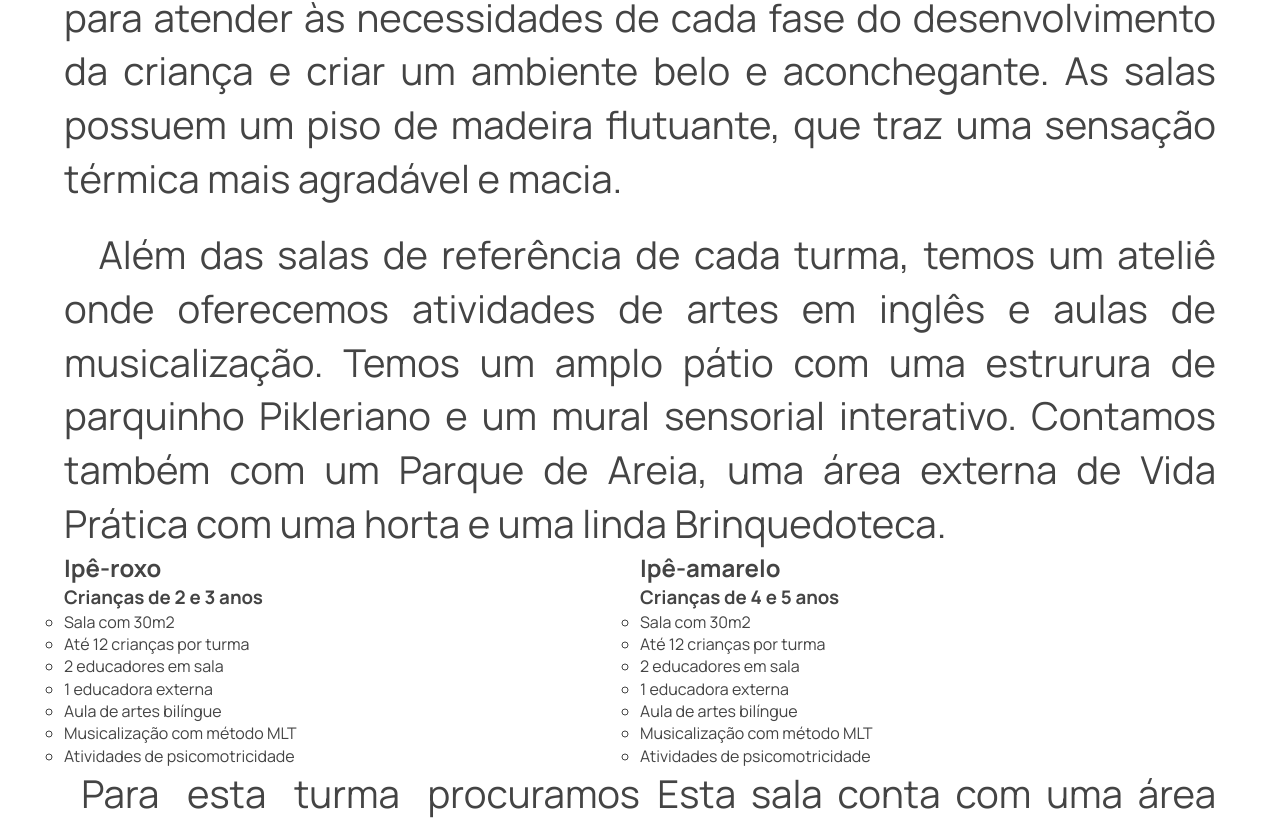
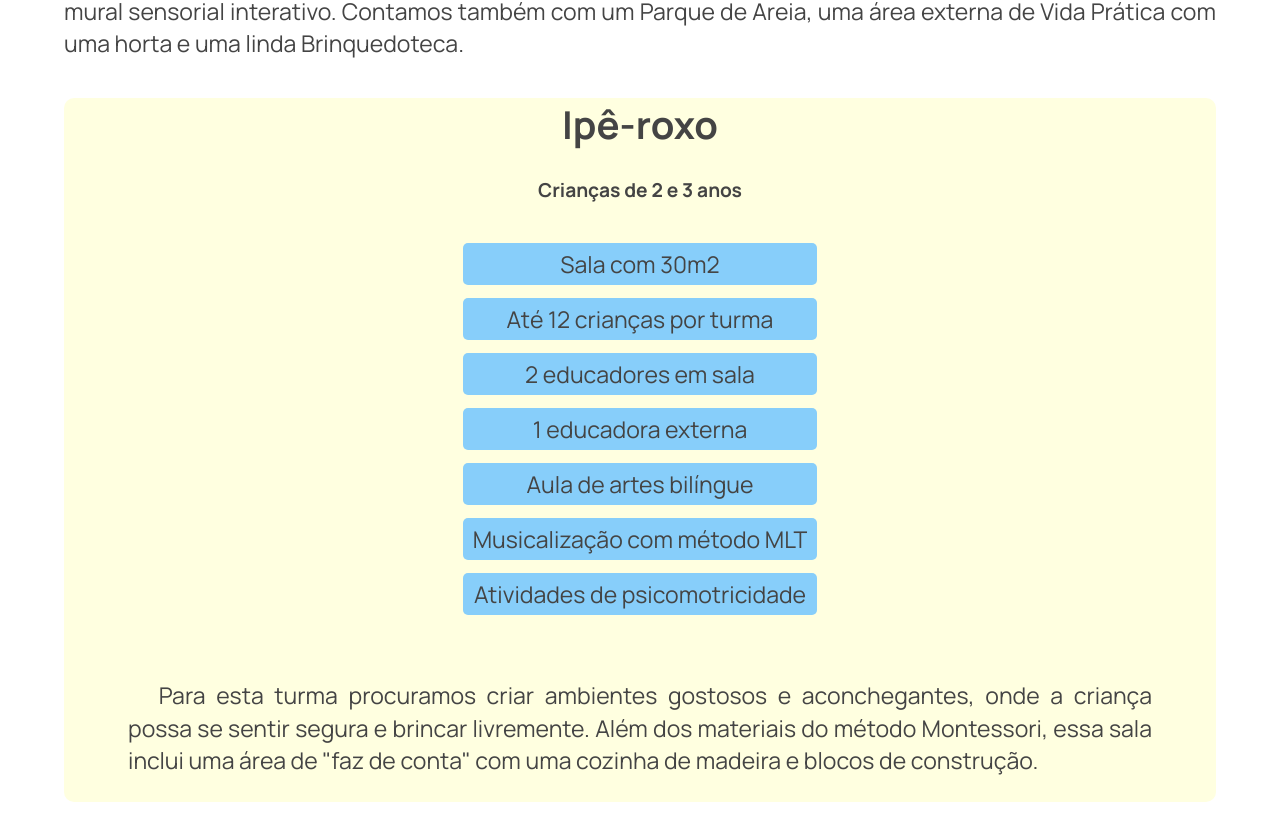
Before and after one commit to MateusCaltabiano/projeto-caliandra, a React (Create React App) app: page /#/NossasTurmas in a window 1280 px wide. Shown: the part 481-1312 px from the top of the page. Built offline with nearby package versions, Linux system fonts and the light colour scheme.

Commit message:
Nossas-turmas: adding CSS and adjusting component to screen sizes

```diff
--- a/src/components/classes/classes.css
+++ b/src/components/classes/classes.css
@@ -1,21 +1,72 @@
 .ClassList {
+  margin-top: 3vw;
   list-style: none;
   width: 100%;
-  display: grid;
-  grid-template-columns: repeat(2, 1fr);
+  display: flex;
+  flex-direction: column;
+  gap: 5vw;
 }
 
 .classItem {
+  display: flex;
+  flex-direction: column;
+  text-align: center;
+  background-color: lightyellow;
+  border-radius: 10px;
+  gap: 2vw;
 }
 
 .className {
+  font-size: 6vw;
 }
 
 .classAge {
+  font-size: 4vw;
 }
 
 .classFeatures {
+  list-style: none;
+  font-size: 3vw;
+  margin-left: auto;
+  margin-right: auto;
+}
+
+.classFeatures li {
+  background-color: lightskyblue;
+  border-radius: 5px;
+  margin: 1vw 0;
+  padding: 5px 10px;
 }
 
 .classText {
+  font-size: 3vw;
+  margin: 2vw 5vw;
 }
+
+@media screen and (min-width: 600px) {
+  .className {
+    font-size: 5vw;
+  }
+
+  .classAge {
+    font-size: 3vw;
+  }
+
+  .classFeatures {
+    font-size: 2vw;
+  }
+}
+
+@media screen and (min-width: 1000px) {
+  .className {
+    font-size: 3vw;
+  }
+
+  .classAge {
+    font-size: 1.5vw;
+  }
+
+  .classFeatures {
+    font-size: 1.8vw;
+  }
+}
--- a/src/components/classes/data.js
+++ b/src/components/classes/data.js
@@ -11,7 +11,7 @@ export const classes = [
       'Musicalização com método MLT',
       'Atividades de psicomotricidade',
     ],
-    text: 'Para esta turma procuramos criar ambientes gostosos e aconchegante, onde a criança possa se sentir segura e brincar livremente. Alén dos materiais do método Montessori, essa sala inclui uma área de "faz de conta com uma cozinha de madeira e blocos de construção".',
+    text: 'Para esta turma procuramos criar ambientes gostosos e aconchegantes, onde a criança possa se sentir segura e brincar livremente. Além dos materiais do método Montessori, essa sala inclui uma área de "faz de conta" com uma cozinha de madeira e blocos de construção.',
   },
 
   {
@@ -41,6 +41,6 @@ export const classes = [
       'Musicalização com método MLT',
       'Atividades de psicomotricidade',
     ],
-    text: 'Além dos materiais tradicionais do métodos, esta sala possui um computador para que os alunos façam pesquisas e projetos. A sala conta com um projetor que é utilizado para enriquecer e contextualizar o ensino através de ferramentas modernas e educativas.',
+    text: 'Além dos materiais tradicionais dos métodos, esta sala possui um computador para que os alunos façam pesquisas e projetos. A sala conta com um projetor que é utilizado para enriquecer e contextualizar o ensino através de ferramentas modernas e educativas.',
   },
 ];
--- a/src/pages/nossas-turmas/nossas-turmas.css
+++ b/src/pages/nossas-turmas/nossas-turmas.css
@@ -23,3 +23,23 @@ body {
   font-size: 3vw;
   text-align: justify;
 }
+
+@media screen and (min-width: 600px) {
+  .NossasTurmas_main h1 {
+    font-size: 5vw;
+  }
+
+  .NossasTurmas_main p {
+    font-size: 2vw;
+  }
+}
+
+@media screen and (min-width: 1000px) {
+  .NossasTurmas_main h1 {
+    font-size: 3vw;
+  }
+
+  .NossasTurmas_main p {
+    font-size: 1.8vw;
+  }
+}
```
